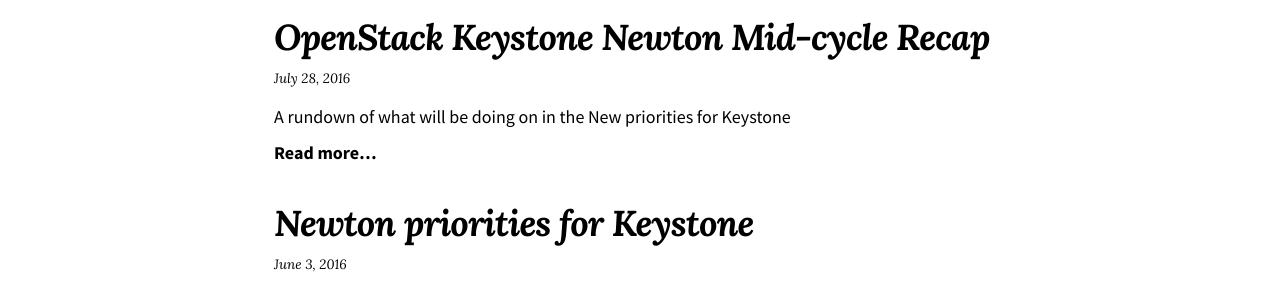
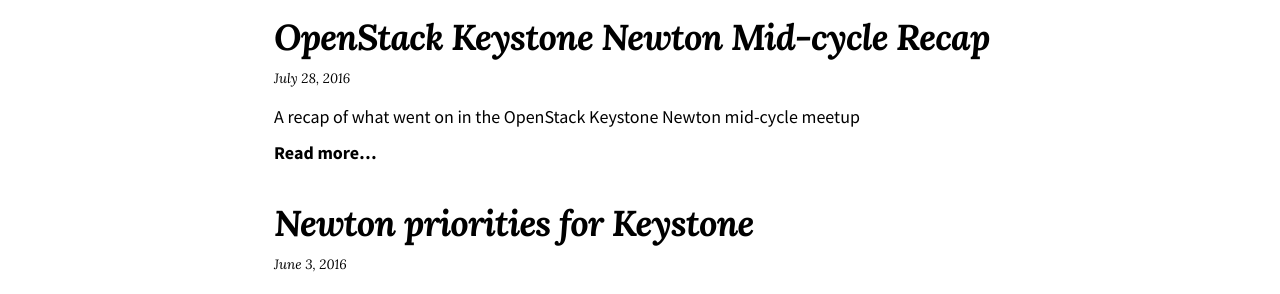
Before and after one commit to PeterGyger/stevemar.github.io, a Jekyll site: the page built from index.html, in a window 1280 px wide. Shown: the part 178-472 px from the top of the page. Built offline with Jekyll 4.4.1, drawn with Linux system fonts in a browser that asks for light colours; nearby versions of some CDN libraries; a script that is not in the unit is left out; the list of posts is cut into pages by our own code.

Commit message:
Update 2016-07-28-openstack-keystone-newton-mid-cycle.md

```diff
--- a/_posts/2016-07-28-openstack-keystone-newton-mid-cycle.md
+++ b/_posts/2016-07-28-openstack-keystone-newton-mid-cycle.md
@@ -1,6 +1,6 @@
 ---
 title: "OpenStack Keystone Newton Mid-cycle Recap"
-excerpt: "A rundown of what will be doing on in the New priorities for Keystone"
+excerpt: "A recap of what went on in the OpenStack Keystone Newton mid-cycle meetup"
 tags:
   - software
   - openstack
```
